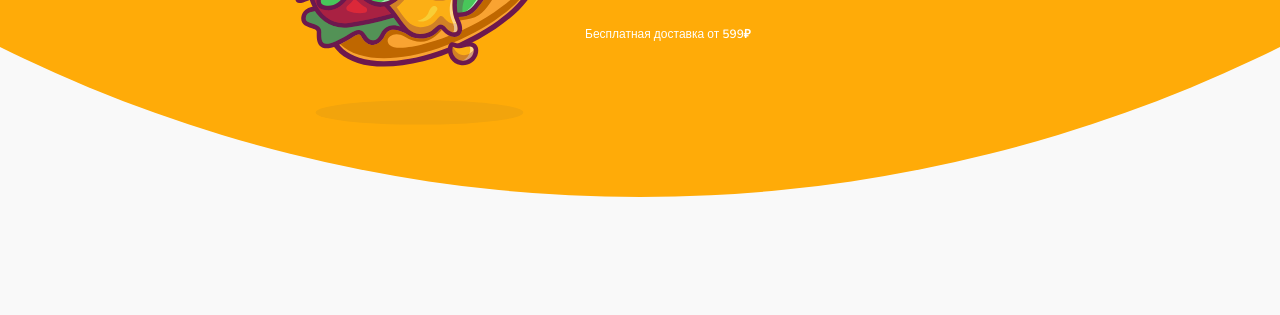
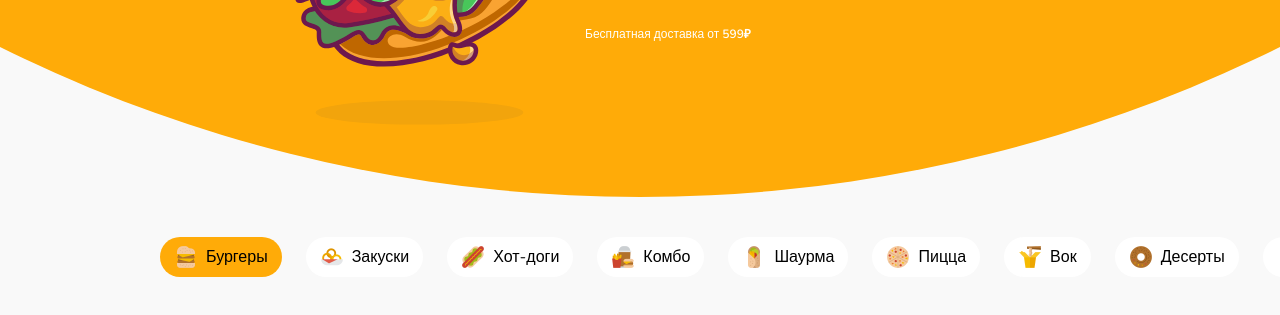
Before and after one commit to Aleksandr-Trofimov/your_meal__lp__mobf, a plain HTML site: page index.html in a window 1280 px wide. Shown: the part 273-588 px from the top of the page. Drawn offline with Linux system fonts and the light colour scheme.

Commit message:
feat: add navigation block and adaptive

```diff
--- /dev/null
+++ b/css/navigation.css
@@ -0,0 +1,109 @@
+.navigation {
+	margin-bottom: 30px;
+}
+
+.navigation__container {
+	padding: 0;
+	min-width: 100vw;
+}
+
+.navigation__list {
+	display: flex;
+	padding:  0 calc(100vw / 2 - var(--container) / 2);
+	overflow-x: auto;
+	overflow-y: hidden;
+	flex-wrap: nowrap;
+	gap: 8px;
+}
+
+.navigation__button {
+	background-color: #fff;
+	border-radius: 50px;
+	padding: 7px 8px 7px 40px;
+	font-size: 12px;
+	line-height: 16px;
+	white-space: nowrap;
+	background-repeat: no-repeat;
+	background-size: 24px;
+	background-position: 8px center;
+}
+
+.navigation__button:hover,
+.navigation__button:focus-visible {
+	outline: 1px solid #f86310;
+	outline-offset: -1px;
+}
+
+@supports not selector(::focus-visible) {
+	.navigation__button:focus {
+		outline: 1px solid #f86310;
+		outline-offset: -1px;
+	}
+}
+
+.navigation__button_active {
+	pointer-events: none;
+	background-color: #ffab08;
+}
+
+.navigation__button_active:focus {
+	outline: none;
+}
+
+.navigation__button_burger {
+	background-image: url(../icons/burger.png);
+}
+
+.navigation__button_snack {
+	background-image: url(../icons/snack.png);
+}
+
+.navigation__button_hot-dog {
+	background-image: url(../icons/hot-dog.png);
+}
+
+.navigation__button_combo {
+	background-image: url(../icons/combo.png);
+}
+
+.navigation__button_shawarma {
+	background-image: url(../icons/shawarma.png);
+}
+
+.navigation__button_pizza {
+	background-image: url(../icons/pizza.png);
+}
+
+.navigation__button_wok {
+	background-image: url(../icons/wok.png);
+}
+
+.navigation__button_dessert {
+	background-image: url(../icons/dessert.png);
+}
+
+.navigation__button_sauce {
+	background-image: url(../icons/sauce.png);
+}
+
+@media screen and (min-width: 768px) {
+	.navigation__list {
+		gap: 12px;
+	}
+}
+
+@media screen and (min-width: 1024px) {
+	.navigation {
+		margin-bottom: 50px;
+	}
+
+	.navigation__list {
+		gap: 24px;
+	}
+	.navigation__button {
+		padding: 9px 14px 9px 46px;
+		font-size: 16px;
+		line-height: 22px;
+		background-position: 14px center;
+	}
+}
--- a/css/styles.css
+++ b/css/styles.css
@@ -2,3 +2,4 @@
 @import "fonts.css";
 @import "default.css";
 @import "header.css";
+@import "navigation.css";
--- a/index.html
+++ b/index.html
@@ -76,5 +76,61 @@
 				</div>
 			</div>
 		</header>
+
+		<main>
+			<nav class="navigation">
+				<div class="container navigation__container">
+					<ul class="navigation__list">
+						<li class="navigation__item">
+							<button
+								class="navigation__button navigation__button_burger navigation__button_active"
+							>
+								Бургеры
+							</button>
+						</li>
+						<li class="navigation__item">
+							<button class="navigation__button navigation__button_snack">
+								Закуски
+							</button>
+						</li>
+						<li class="navigation__item">
+							<button class="navigation__button navigation__button_hot-dog">
+								Хот-доги
+							</button>
+						</li>
+						<li class="navigation__item">
+							<button class="navigation__button navigation__button_combo">
+								Комбо
+							</button>
+						</li>
+						<li class="navigation__item">
+							<button class="navigation__button navigation__button_shawarma">
+								Шаурма
+							</button>
+						</li>
+						<li class="navigation__item">
+							<button class="navigation__button navigation__button_pizza">
+								Пицца
+							</button>
+						</li>
+						<li class="navigation__item">
+							<button class="navigation__button navigation__button_wok">
+								Вок
+							</button>
+						</li>
+						<li class="navigation__item">
+							<button class="navigation__button navigation__button_dessert">
+								Десерты
+							</button>
+						</li>
+						<li class="navigation__item">
+							<button class="navigation__button navigation__button_sauce">
+								Соусы
+							</button>
+						</li>
+					</ul>
+				</div>
+			</nav>
+		</main>
 	</body>
 </html>
```
Also changed, not shown: icons/burger.png (added), icons/combo.png (added), icons/dessert.png (added), icons/free-icon-delivery-2362252.png (added), icons/hot-dog.png (added), icons/pizza.png (added), icons/sauce.png (added), icons/shawarma.png (added), icons/snack.png (added), icons/wok.png (added).
